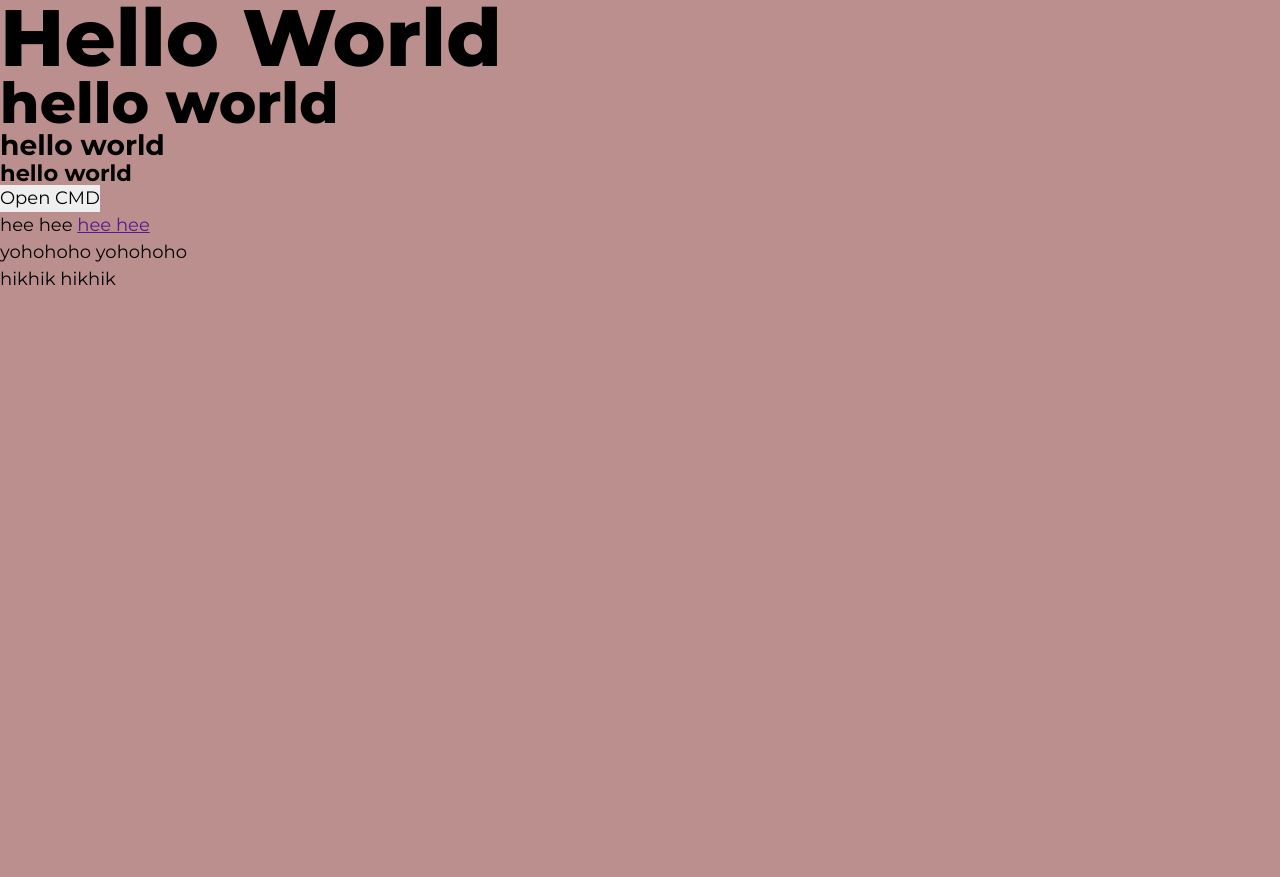
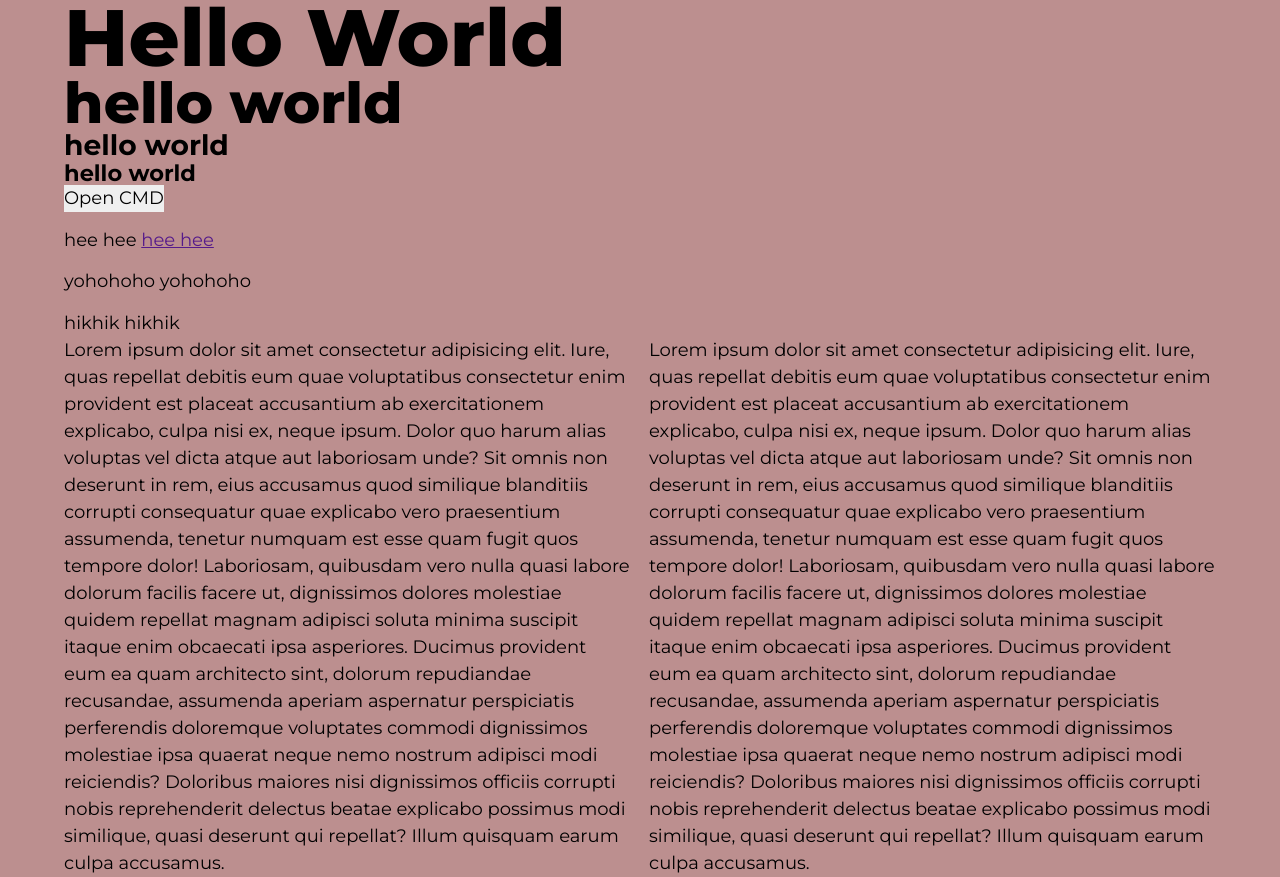
Before and after one commit to newbie-dev-freyl/PROJ-2, a website: page index.html in a window 1280 px wide. Before the commit the page ends 800 px from the top, so only its background shows below. Drawn offline with nearby package versions, Linux system fonts and the light colour scheme; files that its build step writes are made by us from their sources; a web font is replaced by a local one.

Commit message:
added wrapper flow and even-columns

```diff
--- a/index.html
+++ b/index.html
@@ -11,23 +11,34 @@
     <title>Document</title>
 </head>
 <body>
+    <div class="wrapper">
         <h1>Hello World</h1>
         <h2>hello world</h2>
         <h3>hello world</h3>
         <h4>hello world</h4>
+        <div class="flow">
             <button class="btn">Open CMD</button>
-    <br>
+            <div>
                 <a href="" class="anchor">hee hee</a>
                 <a href="">hee hee</a>
-    <br>
+            </div>
+
+            <div>
                 <span>yohohoho</span>
                 <span class="sampol">yohohoho</span>
-    <br>
+            </div>
+
+            <div>
                 <i>hikhik</i>
                 <i class="sampol 2">hikhik</i>
-<script>
+            </div>
+        </div>
+        <div class="even-columns">
+                <p>Lorem ipsum dolor sit amet consectetur adipisicing elit. Iure, quas repellat debitis eum quae voluptatibus consectetur enim provident est placeat accusantium ab exercitationem explicabo, culpa nisi ex, neque ipsum. Dolor quo harum alias voluptas vel dicta atque aut laboriosam unde? Sit omnis non deserunt in rem, eius accusamus quod similique blanditiis corrupti consequatur quae explicabo vero praesentium assumenda, tenetur numquam est esse quam fugit quos tempore dolor! Laboriosam, quibusdam vero nulla quasi labore dolorum facilis facere ut, dignissimos dolores molestiae quidem repellat magnam adipisci soluta minima suscipit itaque enim obcaecati ipsa asperiores. Ducimus provident eum ea quam architecto sint, dolorum repudiandae recusandae, assumenda aperiam aspernatur perspiciatis perferendis doloremque voluptates commodi dignissimos molestiae ipsa quaerat neque nemo nostrum adipisci modi reiciendis? Doloribus maiores nisi dignissimos officiis corrupti nobis reprehenderit delectus beatae explicabo possimus modi similique, quasi deserunt qui repellat? Illum quisquam earum culpa accusamus.</p>
+                <p>Lorem ipsum dolor sit amet consectetur adipisicing elit. Iure, quas repellat debitis eum quae voluptatibus consectetur enim provident est placeat accusantium ab exercitationem explicabo, culpa nisi ex, neque ipsum. Dolor quo harum alias voluptas vel dicta atque aut laboriosam unde? Sit omnis non deserunt in rem, eius accusamus quod similique blanditiis corrupti consequatur quae explicabo vero praesentium assumenda, tenetur numquam est esse quam fugit quos tempore dolor! Laboriosam, quibusdam vero nulla quasi labore dolorum facilis facere ut, dignissimos dolores molestiae quidem repellat magnam adipisci soluta minima suscipit itaque enim obcaecati ipsa asperiores. Ducimus provident eum ea quam architecto sint, dolorum repudiandae recusandae, assumenda aperiam aspernatur perspiciatis perferendis doloremque voluptates commodi dignissimos molestiae ipsa quaerat neque nemo nostrum adipisci modi reiciendis? Doloribus maiores nisi dignissimos officiis corrupti nobis reprehenderit delectus beatae explicabo possimus modi similique, quasi deserunt qui repellat? Illum quisquam earum culpa accusamus.</p>
+        </div>
 
-</script>
+    </div>
 </body>
 </html>
     <script defer src="/dist/myscript.js"></script>
--- /dev/null
+++ b/src/scss/layouts/_even-columns.scss
@@ -0,0 +1,11 @@
+@use '../abstracts/' as *;
+
+.even-columns {
+    display: grid;
+    gap: var(--size-4);
+
+    @include breakpoint(tablet) {
+        grid-auto-flow: column;
+        grid-auto-columns: 1fr;
+    }
+}
--- /dev/null
+++ b/src/scss/layouts/_index.scss
@@ -0,0 +1 @@
+@forward './even-columns';
--- a/src/scss/mystyle.scss
+++ b/src/scss/mystyle.scss
@@ -1,3 +1,4 @@
 @use './abstracts/index' as *;
 @use './base/index' as *;
 @use './utils/index' as *;
+@use './layouts/index' as *;
--- /dev/null
+++ b/src/scss/utils/_flow.scss
@@ -0,0 +1,3 @@
+.flow > :where(* + *) {
+    margin-top: .8em;
+}
--- a/src/scss/utils/_index.scss
+++ b/src/scss/utils/_index.scss
@@ -1 +1,2 @@
-@forward './texts';
+@forward './wrapper';
+@forward './flow';
--- a/src/scss/utils/_texts.scss
+++ /dev/null
@@ -1 +0,0 @@
-@use '../abstracts/' as *;
--- /dev/null
+++ b/src/scss/utils/_wrapper.scss
@@ -0,0 +1,7 @@
+.wrapper {
+    --padding: var(--size-6);
+    --max-width: 64em;
+
+    width: min(100% - var(--padding), var(--max-width));
+    margin: auto;
+}
```
Lines whose indentation alone changed are shown as unchanged.
